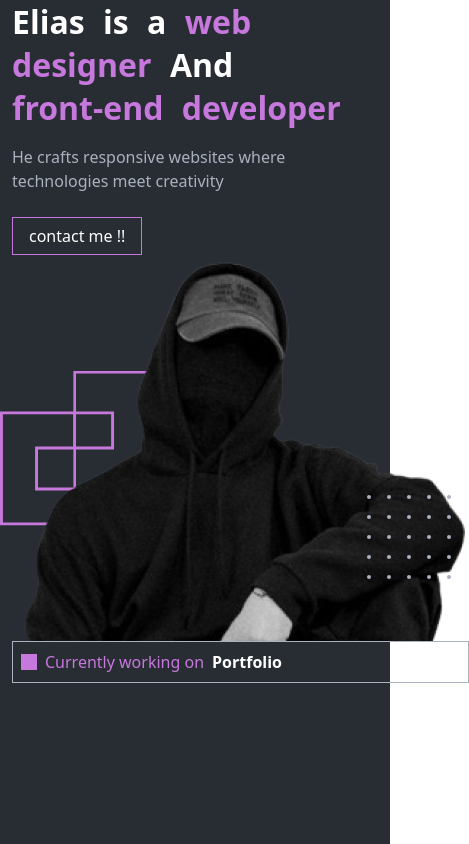
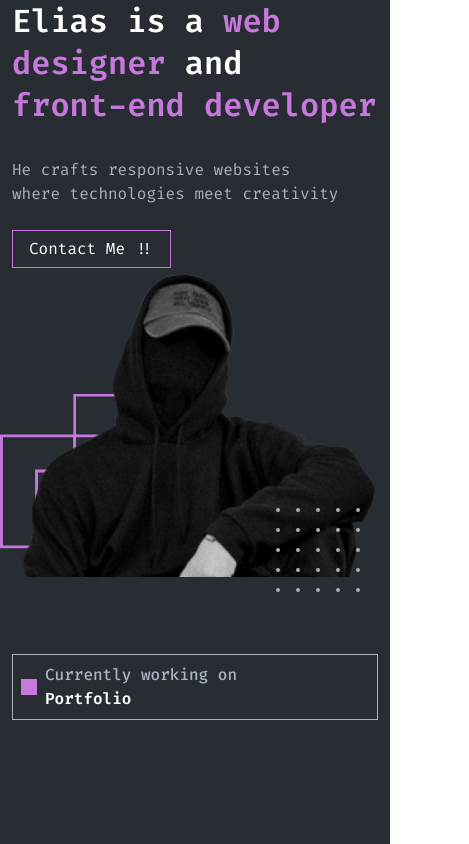
Before and after one commit to vcpc/Portfolio-Belal, an Angular app: page / in a window 390 px wide. Shown: the whole page, 469 px wide, since content can reach past the window. Built offline with nearby package versions, Linux system fonts and the light colour scheme.

Commit message:
fixing a bug at style

```diff
--- a/src/app/core/components/home/home.component.html
+++ b/src/app/core/components/home/home.component.html
@@ -1,37 +1,39 @@
 <section class="home">
-  <div class="container home__container-bg">
+  <div class="container">
     <div
       class="row gx-2 align-items-center justify-content-between home__row-mb"
     >
       <div class="col-lg-6 px-0">
         <div class="home__heading">
-          <h1 class="mb-3">
-            <span>Elias is a</span> web designer <span>And</span>
+          <h1 class="mb-0">
+            <span>Elias is a</span> web designer <span>and</span>
             <br />
             front-end developer
           </h1>
           <p class="mb-4">
             He crafts responsive websites where technologies meet creativity
           </p>
-          <button class="btn home__heading__btn text-white rounded-0 px-3">
+          <button
+            class="btn home__btn text-white rounded-0 px-3 text-capitalize"
+          >
             contact me !!
           </button>
         </div>
       </div>
 
       <div class="col-lg-6 home__images position-relative px-0">
-        <figure class="home__images__main mb-0">
+        <figure class="home__main mb-0">
           <img class="w-100" src="./assets/Image-1.png" alt="logo" />
-          <figure class="home__images__dots position-absolute">
-            <img class="w-100" src="./assets/Dots.svg" alt="logo" />
+          <figure class="home__dots position-absolute">
+            <img class="w-100" src="./assets/Dots.svg" />
           </figure>
         </figure>
-        <figure class="home__images__outline position-absolute">
-          <img class="w-100" src="./assets/logo-outline.svg" alt="logo" />
+        <figure class="home__outline position-absolute">
+          <img class="w-100" src="./assets/logo-outline.svg" />
         </figure>
         <div class="home__frame p-2 d-flex align-items-center gap-2">
-          <div class="home__frame__box"></div>
-          <div class="home__frame__title d-flex flex-sm-column flex-md-row">
+          <div class="home__box"></div>
+          <div class="home__title d-flex flex-column flex-md-row">
             <p class="mb-0 pe-2">Currently working on</p>
             <span>Portfolio</span>
           </div>
--- a/src/app/core/components/home/home.component.scss
+++ b/src/app/core/components/home/home.component.scss
@@ -1,16 +1,12 @@
-@import "../../../styles/utilities/varibules";
-
+@import "../../../styles/utilities/varibles";
+@import "../../../styles/base/_typography";
 .home {
+  $refer: &;
   /* Box Model */
   min-height: 100vh;
 
   /* Color */
-  background-color: $bg-body;
-
-  &__container-bg {
-    background-color: $bg-main;
-    min-height: 100vh;
-  }
+  background-color: $bg-main;
 
   &__row-mb {
     margin: auto {
@@ -20,14 +16,15 @@
 
   &__heading {
     h1 {
-      /* Text  */
-      font-weight: 600;
-      font-size: 32px;
-      line-height: normal;
-      word-spacing: 10px;
-
       /* Color */
       color: $primary;
+
+      /* Text  */
+      font : {
+        weight: 600;
+        size: 32px;
+      }
+      line-height: normal;
     }
 
     span {
@@ -38,29 +35,42 @@
     p {
       /* Color */
       color: $gray;
+
+      /* Layout */
+      max-width: 90%;
+
+      margin: auto {
+        left: 0;
+        start: 0;
+        top: 32px;
+        bottom: 24px;
+      }
     }
 
-    &__btn {
+    #{$refer}__btn {
       /* Box Model */
       border: 1px solid $primary;
     }
   }
 
   &__images {
-    &__main {
+    #{$refer}__main {
       /* Positioning */
       position: relative;
 
       /* Box Model */
       width: 457px;
+      height: 386px;
 
-      height: 386px;
       /* Other */
+      z-index: 1;
 
-      z-index: 1;
+      @media (max-width: 500px) {
+        width: 100%;
+      }
     }
 
-    &__dots {
+    #{$refer}__dots {
       /* Box Model */
       width: 84px;
       height: 84px;
@@ -73,14 +83,14 @@
       z-index: 1;
     }
 
-    &__outline {
+    #{$refer}__outline {
+      /* Positioning */
+      top: 45%;
+      left: -12px;
+
       /* Box Model */
       width: 155px;
       height: 155px;
-
-      /* Positioning */
-      top: 45%;
-      left: -12px;
 
       /* Other */
       transform: translateY(-50%);
@@ -95,6 +105,15 @@
     font-weight: 500;
     color: $primary;
 
+    /* Other */
+    @media (max-width: 500px) {
+      width: 100%;
+    }
+
+    p {
+      color: $gray;
+    }
+
     span {
       /* Color */
       color: white;
@@ -103,7 +122,7 @@
       font-weight: 600;
     }
 
-    &__box {
+    #{$refer}__box {
       /* Positioning */
       left: 0;
 
--- /dev/null
+++ b/src/app/styles/base/__typography.scss
@@ -0,0 +1,3 @@
+* {
+  font-family: $font;
+}
--- a/src/app/styles/utilities/_varibules.scss
+++ b/src/app/styles/utilities/_varibles.scss
@@ -1,4 +1,4 @@
 $bg-main: #282c33;
-$bg-body: #2c3036;
 $primary: #c778dd;
 $gray: #abb2bf;
+$font: "Fira Code";
```
